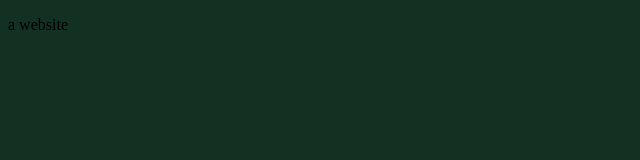
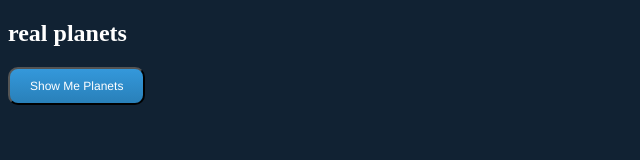
Before and after one commit to katherinetuter/clicky-planets, a plain HTML site: page index.html in a window 1280 px wide. Shown: the whole page, without its empty margins (0-640 px from the left). Drawn offline with Linux system fonts and the light colour scheme.

Commit message:
added clickability for button

```diff
--- a/index.html
+++ b/index.html
@@ -5,7 +5,11 @@
 	<link rel="stylesheet" type="text/css" href="./main.css">
 </head>
 <body>
-<p>a website</p>
+<h2>real planets</h2>
+	<button id="showPlanets" class="btn">Show Me Planets</button>
+
+<div id="planetHolder">
+</div>
 
 <script type="text/javascript" src="./main.js"></script>
 </body>
--- a/main.css
+++ b/main.css
@@ -1,3 +1,31 @@
 * {
-	background-color: #123123;
+	background-color: #112233;
+	color: white;
 }
+
+.btn {
+  background: #3498db;
+  background-image: -webkit-linear-gradient(top, #3498db, #2980b9);
+  background-image: -moz-linear-gradient(top, #3498db, #2980b9);
+  background-image: -ms-linear-gradient(top, #3498db, #2980b9);
+  background-image: -o-linear-gradient(top, #3498db, #2980b9);
+  background-image: linear-gradient(to bottom, #3498db, #2980b9);
+  -webkit-border-radius: 28;
+  -moz-border-radius: 28;
+  border-radius: 10px;
+  font-family: Helvetica;
+  color: #ffffff;
+  font-size: 12px;
+  padding: 10px 20px 10px 20px;
+  text-decoration: none;
+}
+
+.btn:hover {
+  background: #3cb0fd;
+  background-image: -webkit-linear-gradient(top, #3cb0fd, #3498db);
+  background-image: -moz-linear-gradient(top, #3cb0fd, #3498db);
+  background-image: -ms-linear-gradient(top, #3cb0fd, #3498db);
+  background-image: -o-linear-gradient(top, #3cb0fd, #3498db);
+  background-image: linear-gradient(to bottom, #3cb0fd, #3498db);
+  text-decoration: none;
+}
--- a/main.js
+++ b/main.js
@@ -1 +1,8 @@
 console.log("hello");
+
+var planetButton = getElementById("showPlanets");
+planetButton.addEventListener("click", getPlanets);
+
+var getPlanets = function(){
+
+}
```
